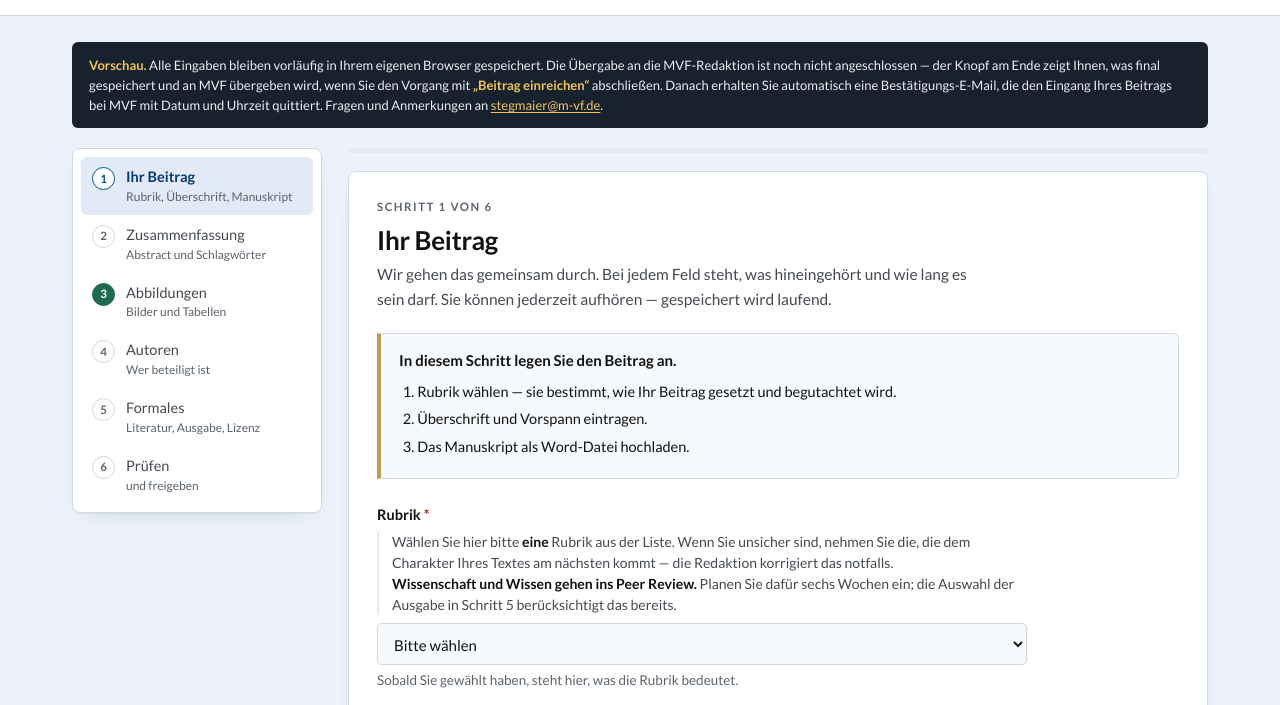
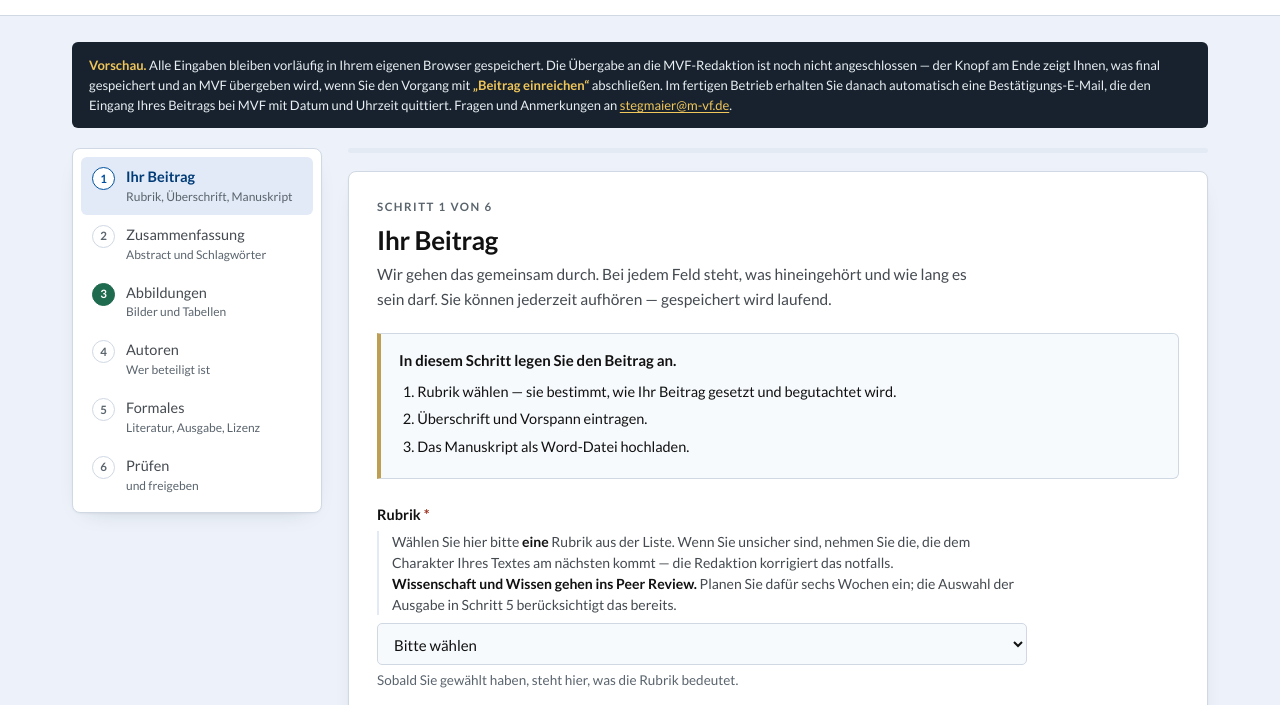
Before and after one commit to mvf-portal/einreichung, a plain HTML site: page index.html in a window 1280 px wide. Shown: the part 60-765 px from the top of the page. Drawn offline with Linux system fonts and the light colour scheme.

Commit message:
"Im fertigen Betrieb" - damit niemand auf eine Mail wartet, die es in der Vorschau nicht gibt
Die Fahne sagte "noch nicht angeschlossen" und im selben Atemzug
"danach erhalten Sie automatisch eine Bestaetigung". Wer nur den
zweiten Teil las, wartete auf eine Mail, die in der Vorschau nicht
kommt. Drei Worte loesen das auf.

Beim Livegang faellt der Zusatz mit der ganzen Fahne weg.

Co-Authored-By: Claude Opus 5 <noreply@anthropic.com>

```diff
--- a/index.html
+++ b/index.html
@@ -345,7 +345,7 @@ input.fehlt-noch{border-color:var(--warn);background:var(--warn-tint)}
 
 <div class="buehne">
 
-  <p class="fahne"><b>Vorschau.</b> Alle Eingaben bleiben vorläufig in Ihrem eigenen Browser gespeichert. Die Übergabe an die MVF-Redaktion ist noch nicht angeschlossen — der Knopf am Ende zeigt Ihnen, was final gespeichert und an MVF übergeben wird, wenn Sie den Vorgang mit <b>„Beitrag einreichen“</b> abschließen. Danach erhalten Sie automatisch eine Bestätigungs-E-Mail, die den Eingang Ihres Beitrags bei MVF mit Datum und Uhrzeit quittiert. Fragen und Anmerkungen an <a href="mailto:stegmaier@m-vf.de" style="color:#f0c65a">stegmaier@m-vf.de</a>.</p>
+  <p class="fahne"><b>Vorschau.</b> Alle Eingaben bleiben vorläufig in Ihrem eigenen Browser gespeichert. Die Übergabe an die MVF-Redaktion ist noch nicht angeschlossen — der Knopf am Ende zeigt Ihnen, was final gespeichert und an MVF übergeben wird, wenn Sie den Vorgang mit <b>„Beitrag einreichen“</b> abschließen. Im fertigen Betrieb erhalten Sie danach automatisch eine Bestätigungs-E-Mail, die den Eingang Ihres Beitrags bei MVF mit Datum und Uhrzeit quittiert. Fragen und Anmerkungen an <a href="mailto:stegmaier@m-vf.de" style="color:#f0c65a">stegmaier@m-vf.de</a>.</p>
 
   <div class="spalten">
 
```
